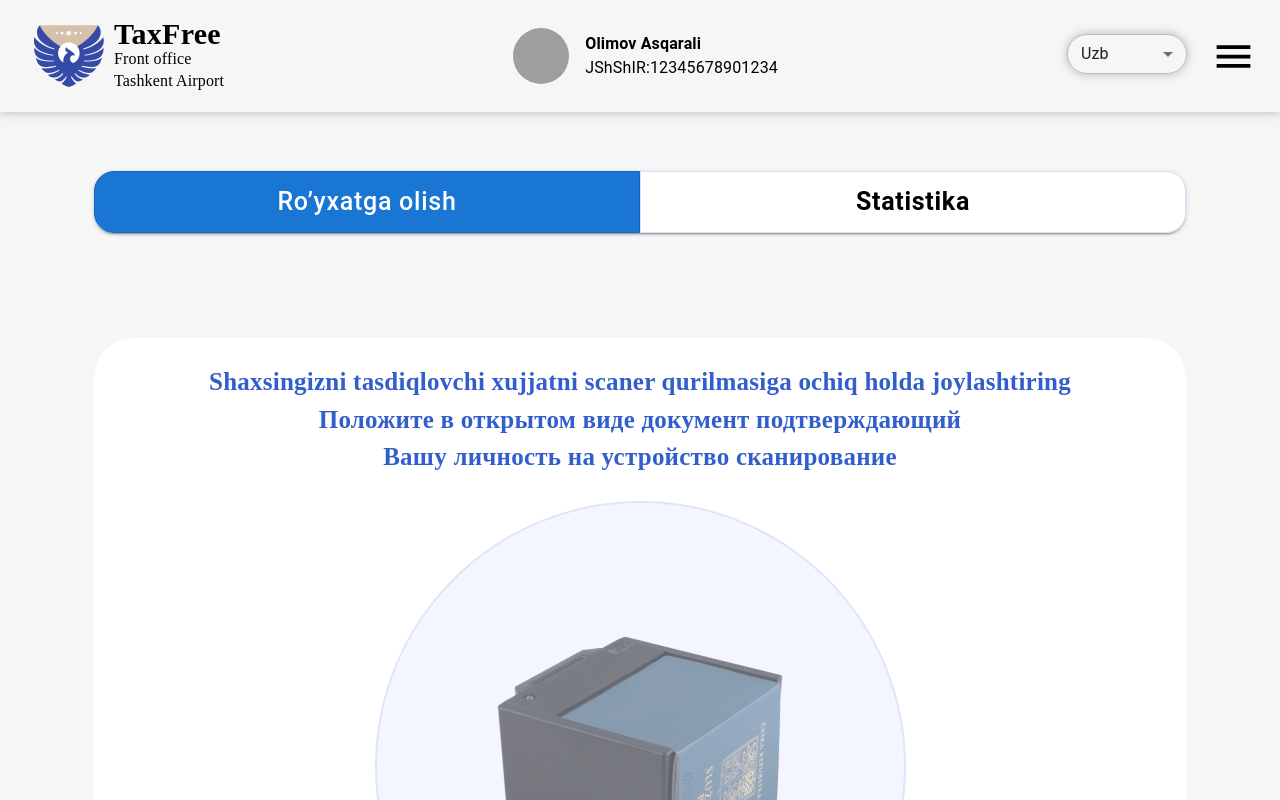
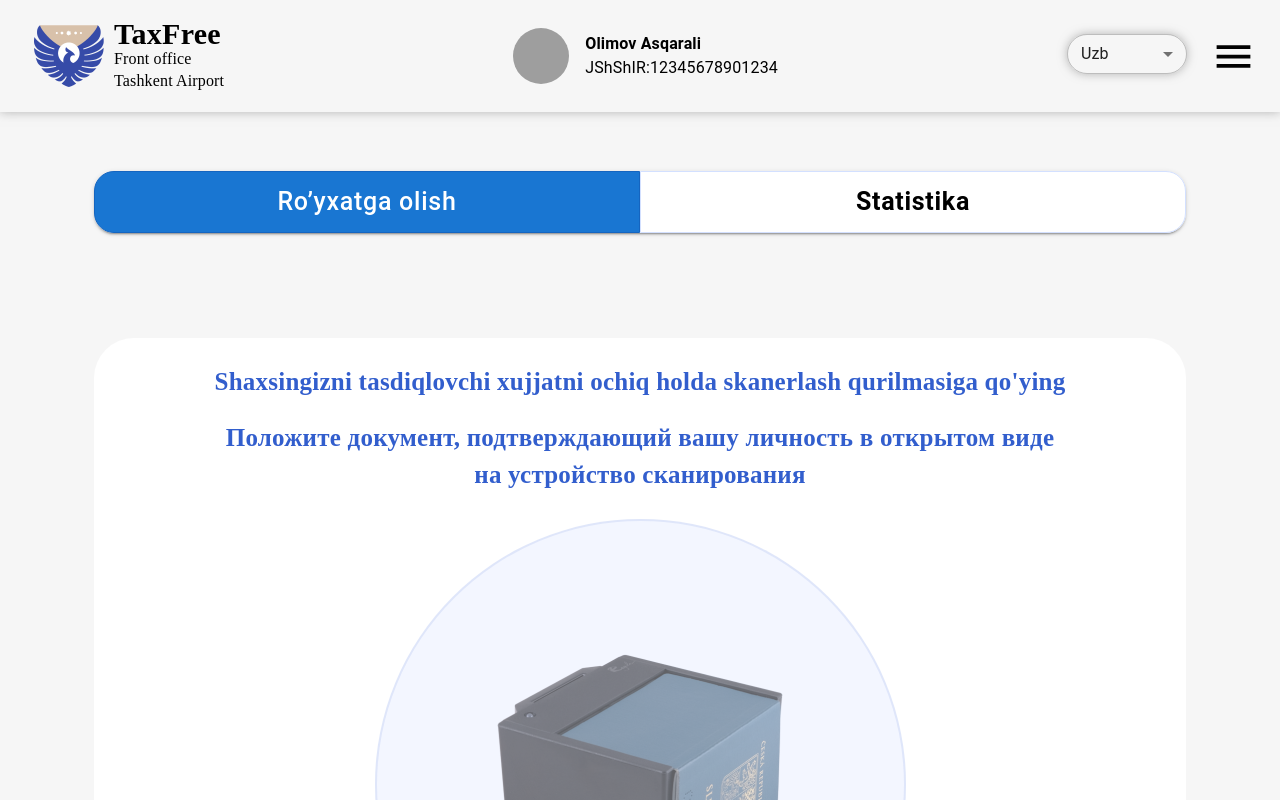
Before and after one commit to Costello26/taxfree-frontoffice, a React (Create React App) app: page /scan-passport in a window 1280 px wide. Shown: the top 800 px of the page. Built offline with nearby package versions, Linux system fonts and the light colour scheme; grey boxes are pictures that could not be loaded.

Commit message:
change: regula info text changed

```diff
--- a/src/components/RegulaInfo/RegulaInfo.jsx
+++ b/src/components/RegulaInfo/RegulaInfo.jsx
@@ -23,9 +23,9 @@ const RegulaInfo = () => {
               fontSize: '25px',
             }}
           >
-            Shaxsingizni tasdiqlovchi xujjatni scaner qurilmasiga ochiq holda
-            joylashtiring
+            Shaxsingizni tasdiqlovchi xujjatni ochiq holda skanerlash qurilmasiga qo'ying
           </Typography>
+          <br />
           <Typography
             sx={{
               fontFamily: 'Montserrat',
@@ -34,8 +34,8 @@ const RegulaInfo = () => {
               fontSize: '25px',
             }}
           >
-            Положите в открытом виде документ подтверждающий <br />
-            Вашу личность на устройство сканирование
+            Положите документ, подтверждающий вашу личность в открытом виде <br /> на
+            устройство сканирования
           </Typography>
           <Box
             sx={{
```
